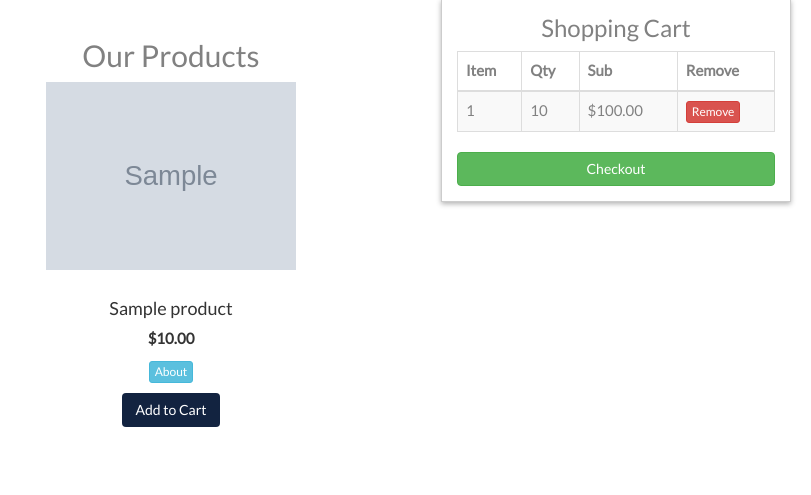
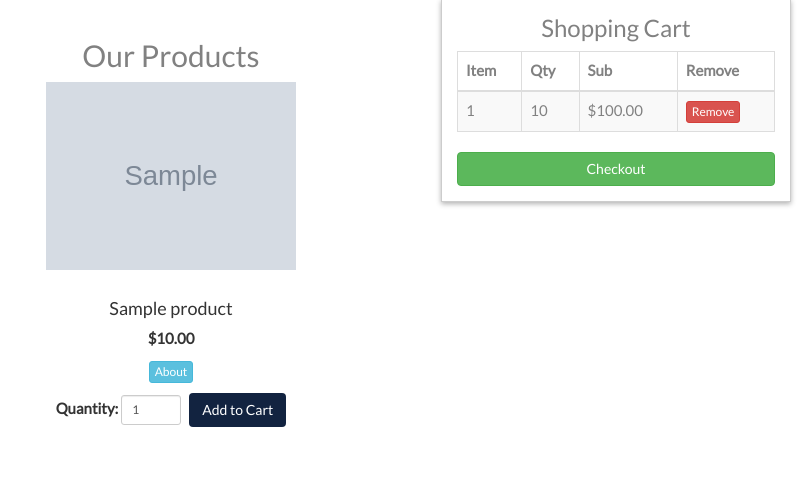
Before and after one commit to patpragman/pragman_dot_io, a Flask app: template templates/store.html in a window 1280 px wide. Shown: the part 101-596 px from the top of the page, without its empty margins (469-1280 px from the left). Run offline with Flask 3, Linux system fonts and the light colour scheme; the template is opened without the code that fills it: most values are stand-ins (such as "Sample title", 1, 10 or a date in 2020); grey boxes marked "Sample" are stand-in pictures; some libraries are stand-ins or nearby versions.

Commit message:
fixed quantity buttons

```diff
--- a/templates/store.html
+++ b/templates/store.html
@@ -94,8 +94,6 @@
       width: 100%;
       margin-top: 10px;
     }
-
-    /* Ensure the cart moves below the navbar properly on mobile */
     @media (max-width: 768px) {
       .floating-cart {
         position: relative;
@@ -163,7 +161,7 @@
           </thead>
           <tbody>
             {% for item in cart %}
-              {% set subtotal = item.price | float * item.quantity | int %}
+              {% set subtotal = (item.price | float) * (item.quantity | int) %}
               {% set ns.total = ns.total + subtotal %}
               <tr>
                 <td>{{ item.product_id }}</td>
@@ -207,10 +205,12 @@
               <div class="collapse" id="about-{{ loop.index }}">
                 <p>{{ product.description }}</p>
               </div>
-              <form action="/add-to-cart" method="POST">
+              <form action="/add-to-cart" method="POST" class="form-inline">
                 <input type="hidden" name="product_id" value="{{ product.name }}">
                 <input type="hidden" name="price_id" value="{{ product.price_id }}">
                 <input type="hidden" name="price" value="{{ product.price }}">
+                <label for="quantity-{{ loop.index }}">Quantity:</label>
+                <input type="number" name="quantity" id="quantity-{{ loop.index }}" value="1" min="1" class="form-control input-sm" style="width: 60px; margin-right: 5px;">
                 <button type="submit" class="btn btn-custom">Add to Cart</button>
               </form>
             </div>
```
